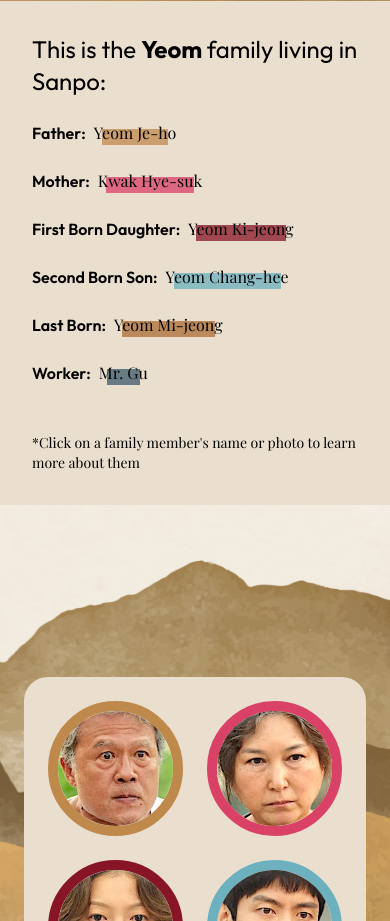
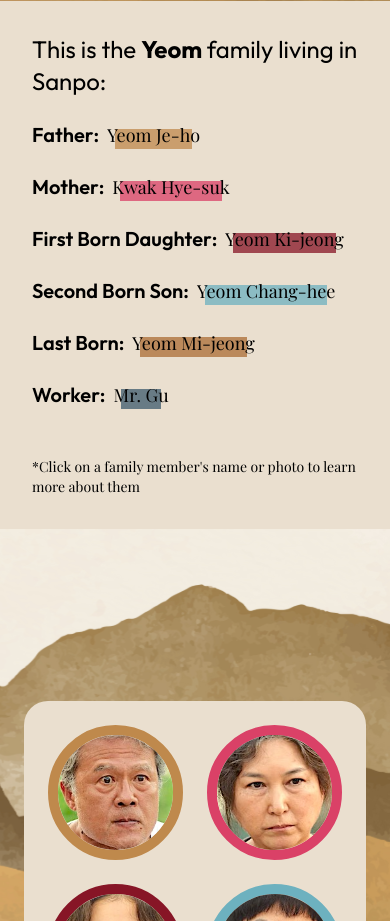
Before and after one commit to Kiptim54/My-Liberation-Notes, a React (Vite) app: page / in a window 390 px wide. Shown: the part 2061-2982 px from the top of the page. Built offline with nearby package versions, Linux system fonts and the light colour scheme; a web font is replaced by a local one.

Commit message:
update font again

```diff
--- a/src/components/FamilyIntro.tsx
+++ b/src/components/FamilyIntro.tsx
@@ -81,10 +81,10 @@ export default function FamilyIntro() {
 
           {familyList.map((member) => (
             <div className="flex flex-wrap items-end gap-2" key={member.name}>
-              <h5 className="md:text-xl font-semibold font-outfit">
+              <h5 className="text-xl font-semibold font-outfit">
                 {member.role}:{" "}
               </h5>
-              <p className="md:text-xl relative">
+              <p className="text-lg md:text-xl relative">
                 <span
                   className={`${member.color} absolute left-2 right-2 top-2 bottom-0 opacity-75 -z-10`}
                 ></span>
```
